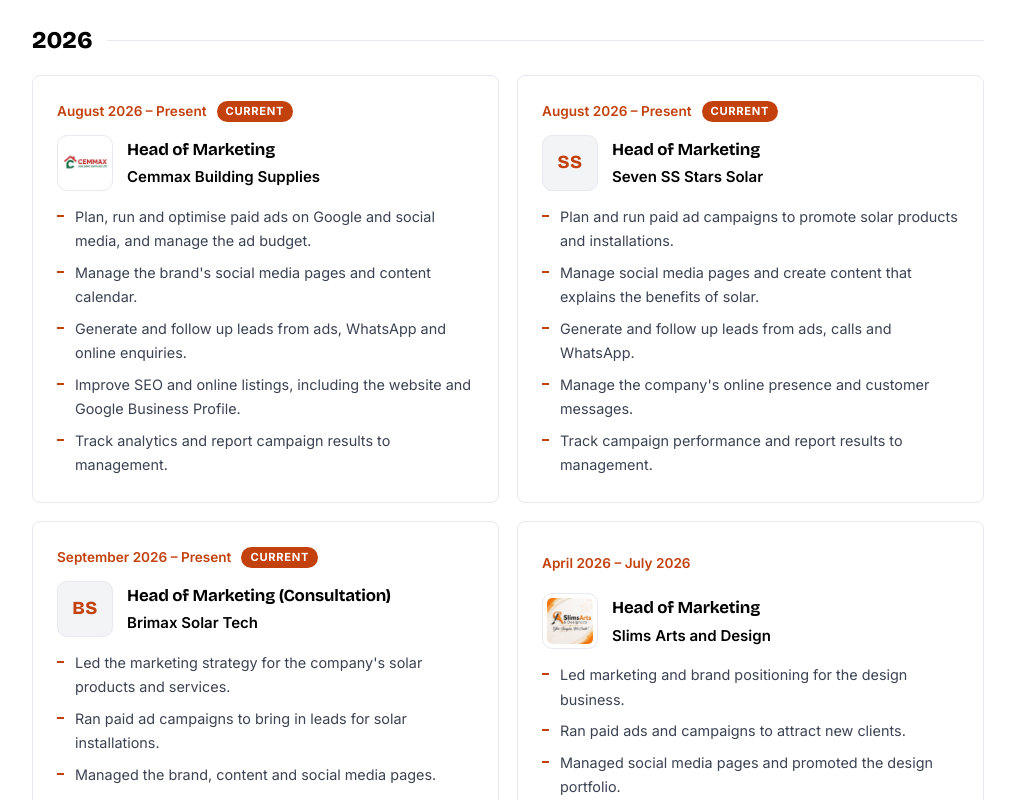
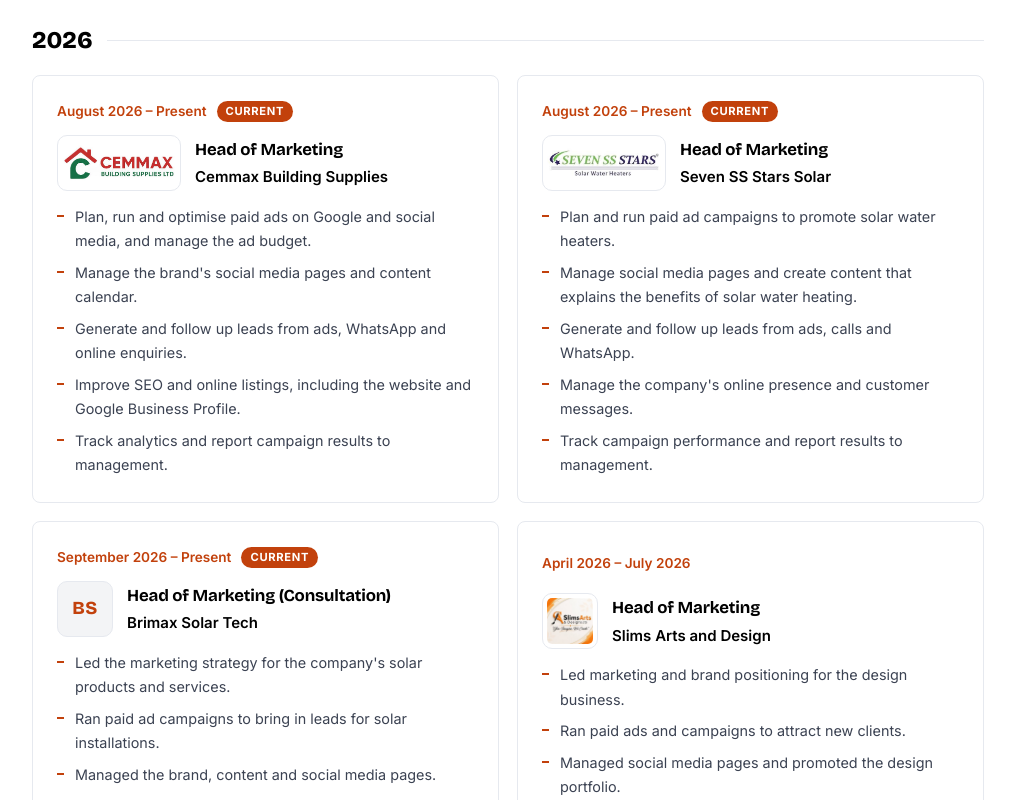
Before and after one commit to 25ELIJAH/elijahjames-portfolio, a Nuxt app: page / in a window 1280 px wide. Shown: the part 3800-4600 px from the top of the page, without its empty margins (132-1147 px from the left). Built offline with nearby package versions, Linux system fonts and the light colour scheme.

Commit message:
Add Seven SS Stars logo; trim wide logos and widen their box; solar water heater wording
Co-Authored-By: Claude Sonnet 5.5 <noreply@anthropic.com>

```diff
--- a/assets/css/main.css
+++ b/assets/css/main.css
@@ -382,3 +382,6 @@ h3 { font-weight: 700; letter-spacing: -0.01em; }
 }
 .xp-logo { width: 56px; height: 56px; }
 .xp-initials { font-size: 1.15rem; }
+
+/* Wide logos get a wider box; square logos stay square */
+img.xp-logo { width: auto; min-width: 56px; max-width: 124px; height: 56px; }
--- a/data/site.ts
+++ b/data/site.ts
@@ -253,13 +253,14 @@ export const experience: Role[] = [
   },
   {
     company: "Seven SS Stars Solar",
+    logo: "/logos/seven-ss-stars.png",
     title: "Head of Marketing",
     period: "August 2026 – Present",
     year: "2026",
     current: true,
     duties: [
-      "Plan and run paid ad campaigns to promote solar products and installations.",
-      "Manage social media pages and create content that explains the benefits of solar.",
+      "Plan and run paid ad campaigns to promote solar water heaters.",
+      "Manage social media pages and create content that explains the benefits of solar water heating.",
       "Generate and follow up leads from ads, calls and WhatsApp.",
       "Manage the company's online presence and customer messages.",
       "Track campaign performance and report results to management.",
```
Also changed, not shown: public/logos/cemmax.png, public/logos/seven-ss-stars.png (added).
